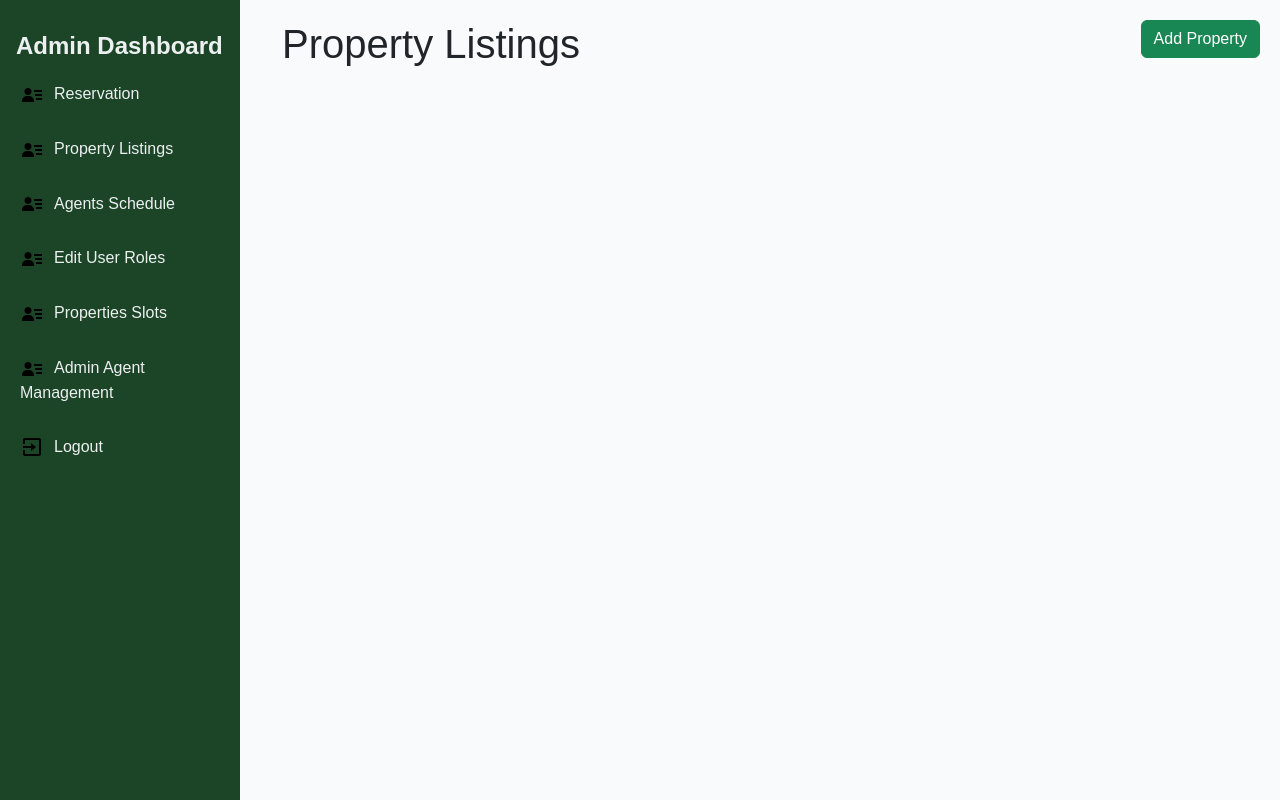
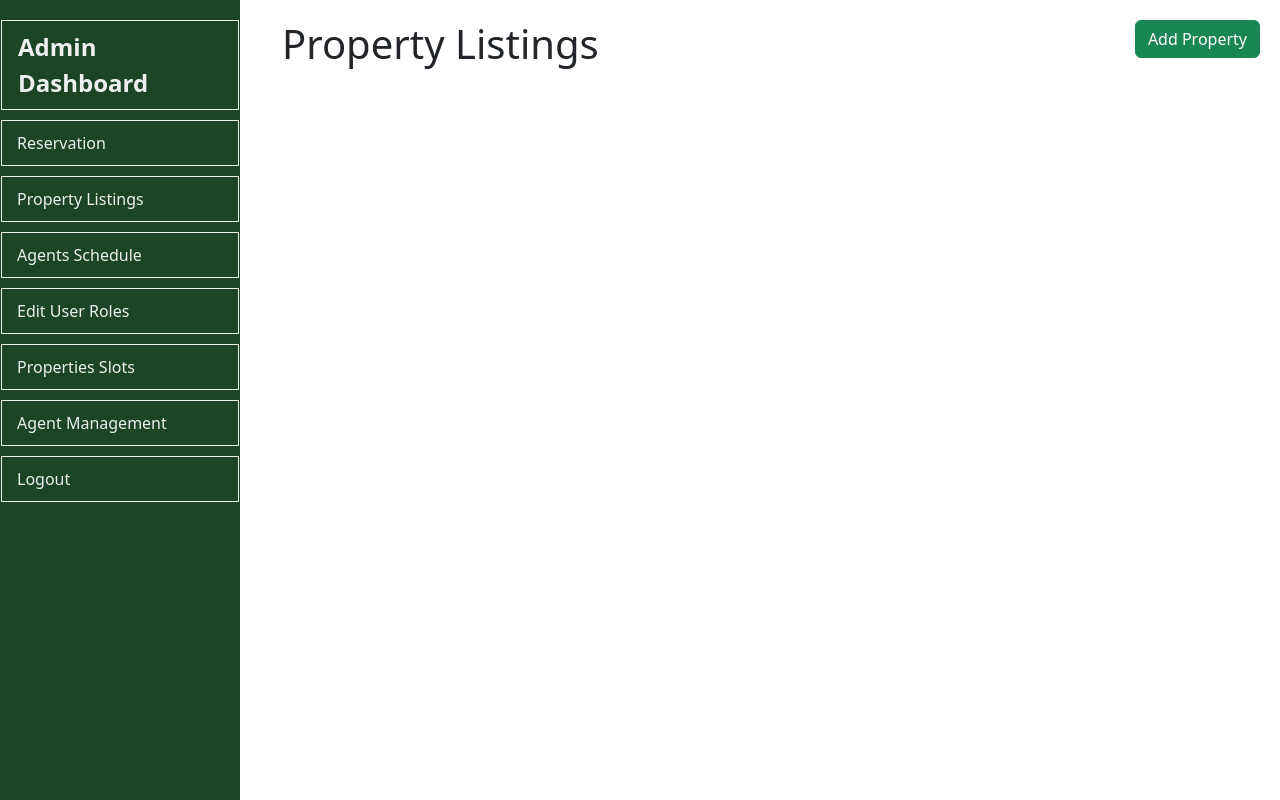
Before and after one commit to deleonkyle/astra_web_app, a Flask app: page /admin/properties in a window 1280 px wide. Run offline with Flask 3, Linux system fonts and the light colour scheme; data that the repository does not hold is empty; some libraries are stand-ins or nearby versions.

Commit message:
sana last na to

```diff
--- a/app.py
+++ b/app.py
@@ -768,6 +768,7 @@ def reservation(property_id, slot_id):
 
                         if reservation_successful:
                             flash('Visit and property slot reserved successfully!', 'success')
+                            return redirect(url_for('house_list', property_id=property_id))
                         else:
                             flash('Failed to reserve visit. Please try again.', 'danger')
                     else:
@@ -1736,8 +1737,13 @@ def property_search():
         query += " AND province = %s"
         parameters.append(province)
     if price:
-        query += " AND price <= %s"  # Modify the condition based on your requirements
-        parameters.append(price)
+        if price == '5000000+':
+            query += " AND price > %s"  # Properties above ₱5,000,000
+            parameters.append(5000000)
+        else:
+            price_range = price.split('-')
+            query += " AND price BETWEEN %s AND %s"  # Modify the condition based on your requirements
+            parameters.extend([int(price_range[0]), int(price_range[1])])
     if location:
         query += " AND location = %s"
         parameters.append(location)
--- a/templates/includes/admin_sidebar.html
+++ b/templates/includes/admin_sidebar.html
@@ -4,14 +4,9 @@
     <meta charset="UTF-8">
     <meta name="viewport" content="width=device-width, initial-scale=1.0">
     <link href="https://cdn.jsdelivr.net/npm/bootstrap@5.5.0/dist/css/bootstrap.min.css" rel="stylesheet">
-    <script src="https://code.jquery.com/jquery-3.6.0.min.js"></script> <!-- Add jQuery -->
     <script src="https://cdn.jsdelivr.net/npm/@popperjs/core@2.11.8/dist/umd/popper.min.js" integrity="sha384-I7E8VVD/ismYTF4hNIPjVp/Zjvgyol6VFvRkX/vR+Vc4jQkC+hVqc2pM8ODewa9r" crossorigin="anonymous"></script>
     <script src="https://cdn.jsdelivr.net/npm/bootstrap@5.3.2/dist/js/bootstrap.min.js" integrity="sha384-BBtl+eGJRgqQAUMxJ7pMwbEyER4l1g+O15P+16Ep7Q9Q+zqX6gSbd85u4mG4QzX+" crossorigin="anonymous"></script>
     <style>
-        body {
-            background-color: #f9fafb;
-            font-family: 'Arial', sans-serif;
-        }
 
         .side-navbar {
             background-color: #1c4427;
@@ -22,33 +17,40 @@
             left: 0;
             padding-top: 20px;
             z-index: 1;
+            padding-right: 1px;
+            padding-left: 1px;
+        }
+
+        .nav-item {
+        border: 1px solid #ecf0f1; /* Adjust the border width as needed */
+        margin-bottom: 10px;
+
 }
 
 .side-nav-link {
     color: #ecf0f1;
-            padding: 10px 20px;
+    padding: 10px 15px; /* Reduced horizontal padding */
     font-size: 16px;
     text-decoration: none;
     display: block;
     transition: background-color 0.3s;
-            margin-bottom: 10px;
 }
 
+
         .side-nav-link:hover {
-            background-color: rgb(24, 82, 54);
+            background-color: #258a43;
+            color: #1c4427;
         }
 
-        .icon {
-            width: 24px;
-            height: 24px;
-            vertical-align: middle;
-            margin-right: 10px;
-        }
         .side-nav-title {
             font-size: 24px;
             font-weight: bold;
             color: #ecf0f1;
         }
+        .side-nav-title:hover{
+            color: #258a43;
+        }
+
 
     </style>
 </head>
@@ -62,37 +64,37 @@
             </li>
             <li class="nav-item">
                 <a href="admin_reservation" class="nav-link side-nav-link">
-                    <img src="/static/icons/bxs-user-detail.svg" alt="User" class="icon">Reservation
+                    Reservation
                 </a>
             </li>
             <li class="nav-item">
                 <a href="properties" class="nav-link side-nav-link">
-                    <img src="/static/icons/bxs-user-detail.svg" alt="User" class="icon">Property Listings
+                    Property Listings
                 </a>
             </li>
             <li class="nav-item">
                 <a href="agents_schedules" class="nav-link side-nav-link">
-                    <img src="/static/icons/bxs-user-detail.svg" alt="User" class="icon">Agents Schedule
+                    Agents Schedule
                 </a>
             </li>
             <li class="nav-item">
                 <a href="admin_user_management" class="nav-link side-nav-link">
-                    <img src="/static/icons/bxs-user-detail.svg" alt="Edit User" class="icon">Edit User Roles
+                    Edit User Roles
                 </a>
             </li>
             <li class="nav-item">
                 <a href="admin_properties_slots" class="nav-link side-nav-link">
-                    <img src="/static/icons/bxs-user-detail.svg" alt="Edit User" class="icon">Properties Slots
+                    Properties Slots
                 </a>
             </li>
             <li class="nav-item">
                 <a href="admin_agent_management" class="nav-link side-nav-link">
-                    <img src="/static/icons/bxs-user-detail.svg" alt="Edit User" class="icon">Admin Agent Management
+                     Agent Management
                 </a>
             </li>
             <li class="nav-item">
                 <a class="nav-link side-nav-link" href="#" onclick="showLogoutModal()">
-                    <img src="/static/icons/bx-exit.svg" alt="Logout" class="icon">Logout
+                    Logout
                 </a>
             </li>
         </ul>
--- a/templates/reservation.html
+++ b/templates/reservation.html
@@ -354,7 +354,7 @@
                     </div>
                 </div>
                 </div>
-                <button type="submit" class="btn btn-primary">Generate PDF</button>
+                <button onclick="toggleForm('property-visit-section')" type="submit" class="btn btn-primary">Generate PDF</button>
             </form>
             <hr>
             <button onclick="toggleForm('property-visit-section')" class="btn btn-secondary">Next: to Property Visit</button>
```
Also changed, not shown: templates/includes/navbar.html (+6 -7 lines), templates/index.html (+24 -19 lines), templates/virtual_tour.html (+40 -16 lines). Lines whose indentation alone changed are shown as unchanged.
